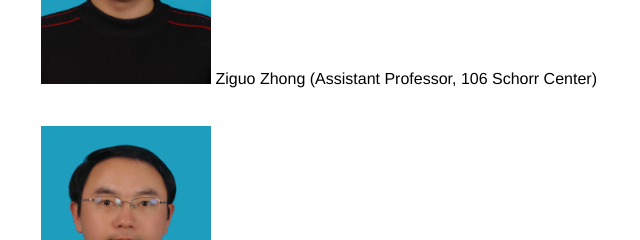
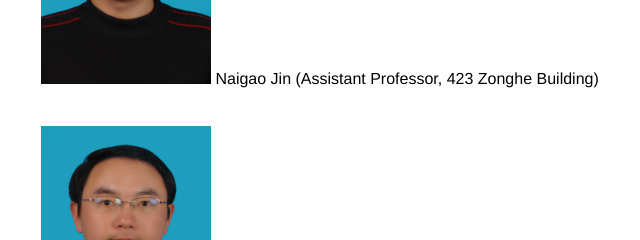
Before and after one commit to naigao/naigao.github.io, a plain HTML site: page people.html in a window 1280 px wide. Shown: the part 245-485 px from the top of the page, 349-989 px from the left. Drawn offline with Linux system fonts and the light colour scheme.

Commit message:
dsd
sdsd

```diff
--- a/people.html
+++ b/people.html
@@ -27,7 +27,7 @@
               <td id="research" align="right" valign="top">
                  <font color="000000" face="Helvetica" point-size="11">FACULTY</font>
 			  </td>
-               <td valign="top"><ol><font color="000000" face="Helvetica" point-size="11"><img src="./Welcome to Naigao's Site_files/naigao.jpg" width="170" height="224" border="0"> Ziguo Zhong (Assistant Professor, 106 Schorr Center)</font></ol></td>
+               <td valign="top"><ol><font color="000000" face="Helvetica" point-size="11"><img src="./Welcome to Naigao's Site_files/naigao.jpg" width="170" height="224" border="0"> Naigao Jin (Assistant Professor, 423 Zonghe Building)</font></ol></td>
          </tr>
 
          <tr>
```
